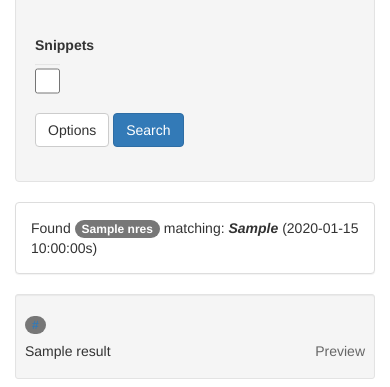
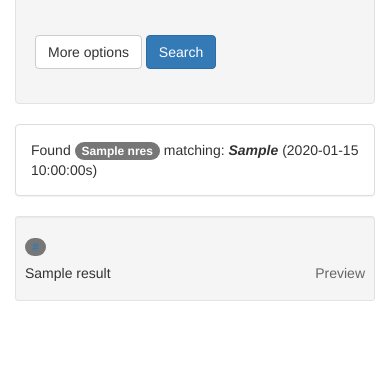
Before and after one commit to aseem-keyal/aseemsDB, a FastAPI app: template app/templates/results.html in a window 390 px wide. Shown: the part 369-756 px from the top of the page. Run offline with FastAPI, Linux system fonts and the light colour scheme; the template is opened without the code that fills it: most values are stand-ins (such as "Sample title", 1, 10 or a date in 2020); some libraries are stand-ins or nearby versions.

Commit message:
mobile scaling, snippets in more options section, word wrap on preview

```diff
--- a/app/main.py
+++ b/app/main.py
@@ -86,7 +86,7 @@ async def main(request: Request):
     return templates.TemplateResponse("main.html", {"request": request,
                                                         "sorts": SORTS,
                                                         "render_path": render_path,
-                                                        "snippets": 1,
+                                                        "nosnippets": 0,
                                                         "dirs": sorted_dirs(config["dirs"], config["dirdepth"])})
 
 
@@ -160,10 +160,10 @@ async def results(request: Request,
         dir: Optional[str] = "<all>",
         sort: Optional[str] = "url",
         ascending: Optional[int] = Query(0, ge=0, le=1),
-        snippets: Optional[bool] = False,
+        nosnippets: Optional[bool] = False,
         page: Optional[int] = Query(1, ge=1)):
     config = get_config()
-    results, nres, time = await recoll_search(query, searchtype, dir, sort, ascending, page, dosnippets=snippets)
+    results, nres, time = await recoll_search(query, searchtype, dir, sort, ascending, page, dosnippets=not nosnippets)
     #results, nres, time = await recoll_search(query, searchtype, dir, sort, ascending, page)
     return templates.TemplateResponse("results.html", {"request": request,
                                                         "results": results,
@@ -180,7 +180,7 @@ async def results(request: Request,
                                                         "render_set_name": render_set_name,
                                                         "offset": calculate_offset(page, config['perpage']),
                                                         "sorts": SORTS,
-                                                        "snippets": snippets,
+                                                        "nosnippets": nosnippets,
                                                         "ascending": ascending,
                                                         "render_path": render_path,
                                                         "render_link_params": render_link_params,
@@ -280,8 +280,8 @@ def render_packet_link(filename, page=1):
 def render_set_link(filename):
     q = {}
     q['dir'] = "/".join(filename.rsplit('/',3)[1:-1])
-    q['query'] = "the"
-    q['snippets'] = 1
+    q['query'] = ""
+    q['searchtype'] = 3
     return './results?%s' % urllib.parse.urlencode(q)
 
 def render_set_name(filename):
--- a/app/templates/base.html
+++ b/app/templates/base.html
@@ -2,17 +2,18 @@
 <html lang="en">
 <head>
     {% block head %}
+    <meta name="viewport" content="width=device-width, initial-scale=1">
     <link rel="stylesheet" href="https://cdnjs.cloudflare.com/ajax/libs/twitter-bootstrap/3.4.1/css/bootstrap.min.css" integrity="sha512-Dop/vW3iOtayerlYAqCgkVr2aTr2ErwwTYOvRFUpzl2VhCMJyjQF0Q9TjUXIo6JhuM/3i0vVEt2e/7QQmnHQqw==" crossorigin="anonymous" />
-    <link rel="stylesheet" href="static/style.css" />
+    <link rel="stylesheet" href="/static/style.css" />
     <link rel="stylesheet" href="https://cdnjs.cloudflare.com/ajax/libs/bootswatch/3.4.0/flatly/bootstrap.min.css" integrity="sha512-eKDImTay+dzem1seYVlpQEXVUmjMXOd2SpnfIsqqkkCJd6pU0u4yGs5jSrFlTPwnugDdMdCm8WDrOiG8DXBwPg==" crossorigin="anonymous" />
 
 
     <script src="https://cdnjs.cloudflare.com/ajax/libs/jquery/3.5.1/jquery.min.js" integrity="sha512-bLT0Qm9VnAYZDflyKcBaQ2gg0hSYNQrJ8RilYldYQ1FxQYoCLtUjuuRuZo+fjqhx/qtq/1itJ0C2ejDxltZVFg==" crossorigin="anonymous"></script>
-    <script type="text/javascript" src="static/extra.js"></script>
-    <script type="text/javascript" src="static/typeahead.min.js"></script>
+    <script type="text/javascript" src="/static/extra.js"></script>
+    <script type="text/javascript" src="/static/typeahead.min.js"></script>
     <script src="https://cdnjs.cloudflare.com/ajax/libs/twitter-bootstrap/3.4.1/js/bootstrap.min.js" integrity="sha512-oBTprMeNEKCnqfuqKd6sbvFzmFQtlXS3e0C/RGFV0hD6QzhHV+ODfaQbAlmY6/q0ubbwlAM/nCJjkrgA3waLzg==" crossorigin="anonymous"></script>
 
-    <link rel="icon" type="image/png" href="static/recoll.png">
+    <link rel="icon" type="image/png" href="/static/recoll.png">
     <link rel="search" type="application/opensearchdescription+xml" title="recoll" href="osd.xml">
 
     <title>aseemsDB{% block title %}{% endblock %}</title>
--- a/app/templates/components/pages.html
+++ b/app/templates/components/pages.html
@@ -1,7 +1,7 @@
 {% if pages > 1 %}
 <div class="text-center">
 <div class="container">
-<ul class="pagination">
+<ul class="pagination pagination-sm">
 <li><a title="First" class="page" href="{{page_href(request.query_params, 1)}}">&#171;</a></li>
 <li><a title="Previous" class="page" href="{{page_href(request.query_params, [1,page-1]|max)}}">&#8249;</a></li> &nbsp;
 {# TODO: break out magic number 10 (number of pages shown in pagination) to a main.py as variable #}
--- a/app/templates/components/search.html
+++ b/app/templates/components/search.html
@@ -32,13 +32,13 @@
         </select><br>
       </div>
 </div>
+<div id="collapseOne" class="accordion-body collapse">
 <div class="form-group">
-      <label for="snippets" class="col-lg-2 control-label">Snippets</label>
+      <label for="snippets" class="col-lg-2 control-label">No snippets (faster)</label>
       <div class="col-lg-1">
-	      <input type="checkbox" id="snippets" class="form-control" name="snippets" value="1" {% if snippets==1 %}checked{% endif %} style="width: 25px">
+	      <input type="checkbox" id="snippets" class="form-control" name="nosnippets" value="1" {% if nosnippets==1 %}checked{% endif %} style="width: 25px">
       </div>
 </div>
-<div id="collapseOne" class="accordion-body collapse">
 <div class="form-group">
       <label for="select" class="col-lg-2 control-label">Sort by</label>
       <div class="col-lg-10">
@@ -65,7 +65,7 @@
 </div>
 <div class="form-group">
       <div class="col-lg-12 col-lg-offset-2">
-	<a class="accordion-toggle btn btn-default" data-toggle="collapse" href="#collapseOne"> Options</a>
+	<a class="accordion-toggle btn btn-default" data-toggle="collapse" href="#collapseOne">More options</a>
         <button type="submit" class="btn btn-primary">Search</button>
       </div>
 </div>
--- a/app/templates/preview.html
+++ b/app/templates/preview.html
@@ -5,6 +5,7 @@
     <style>
 	pre {
 	  color: black;
+	  white-space: pre-wrap;
 	}
     </style>
 {% endblock %}
```
